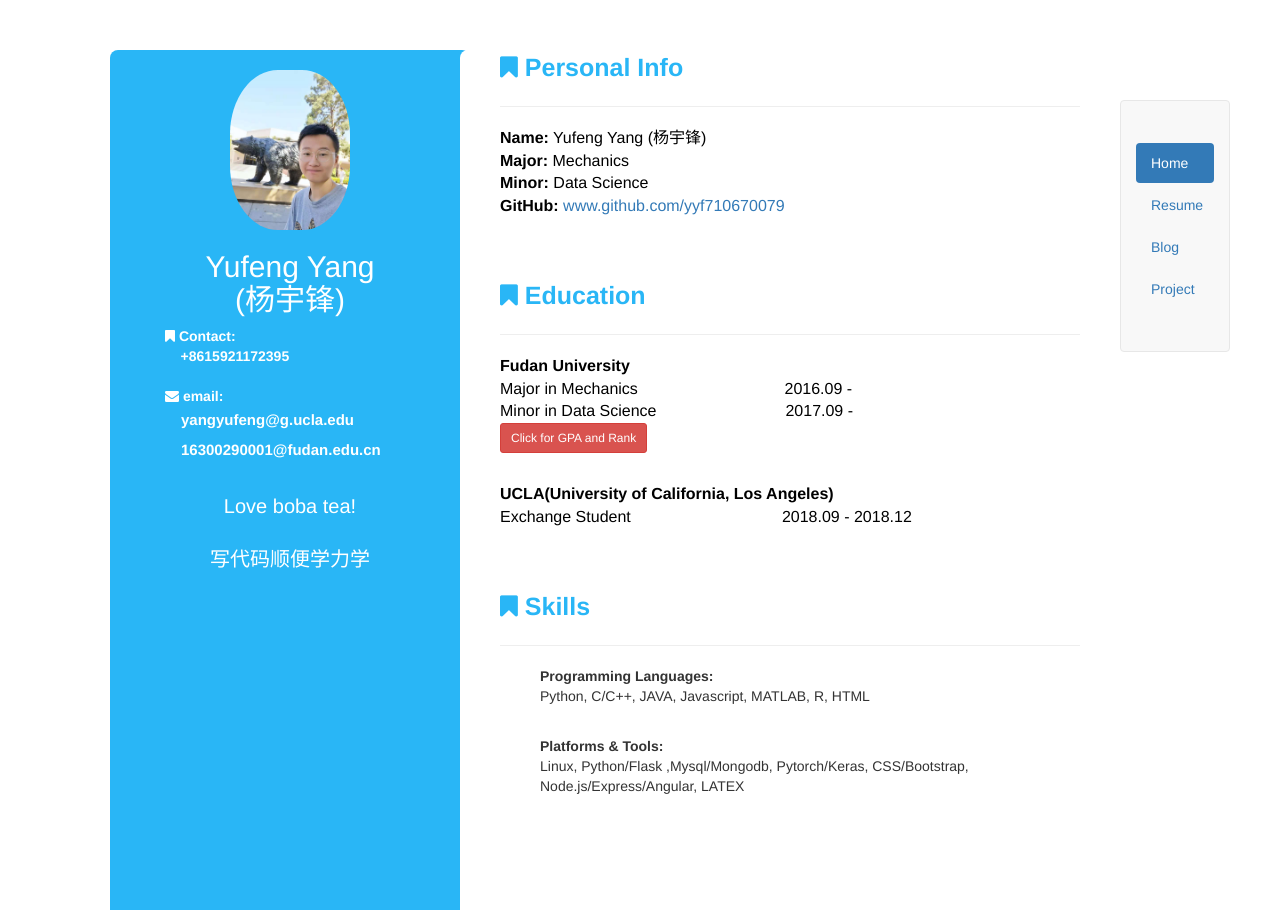
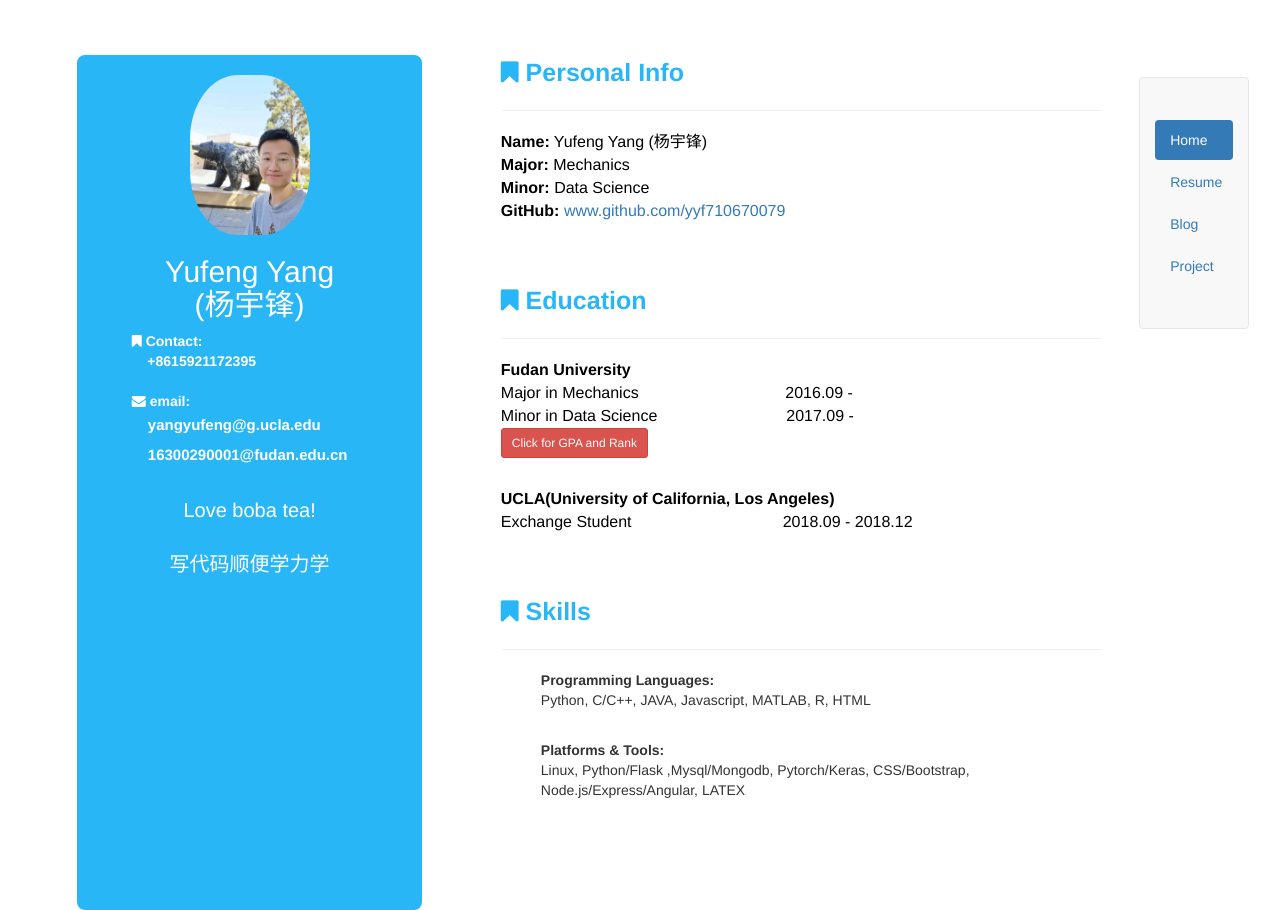
Before and after one commit to yfyang16/myweb, a Flask app: page / in a window 1280 px wide. Run offline with Flask 2, Linux system fonts and the light colour scheme; some libraries are stand-ins or nearby versions.

Commit message:
proportion

```diff
--- a/app/static/css/cv.css
+++ b/app/static/css/cv.css
@@ -1,9 +1,12 @@
 html{font-size:10px}
 .nvb {
-    border-radius: 0.4rem;
+    border-radius: 4px;
     width: 11rem;
     float:right;
     margin-right: 5rem;
     margin-top: 5rem;
+    position:fixed;
+    top: 3%;
+    left: 89%;
 
 }
--- a/app/static/css/index.css
+++ b/app/static/css/index.css
@@ -11,16 +11,20 @@ html{font-size:10px}
     float:right;
     margin-right: 5rem;
     margin-top: 5rem;
+    position:fixed;
+    top: 3%;
+    left: 89%;
+
 }
 
 .container {
   border-radius: 0.8rem;
-  height: 100%;
-  width: 36rem;
+  height: 94%;
+  width: 27%;
   position: fixed;
   z-index: 1;
-  top: 5rem;
-  left: 11rem;
+  top: 6%;
+  left: 6%;
   background-color: #29B6F6;
   overflow-x: hidden;
 }
@@ -35,12 +39,12 @@ html{font-size:10px}
 
 .rightbar {
   border-radius: 0.8rem;
-  height: 100%;
-  width: 62rem;
+  height: 96%;
+  width: 50%;
   position: fixed;
   z-index: 1;
-  top: 5rem;
-  left: 46rem;
+  top: 6%;
+  left: 36%;
   background-color: white;
   overflow-x: hidden;
 }
@@ -124,3 +128,8 @@ html{font-size:10px}
 #ski {
     padding-top: 6rem;
 }
+
+body {
+    min-width: 1200px;
+    overflow:scroll;
+}
--- a/app/templates/base.html
+++ b/app/templates/base.html
@@ -6,7 +6,7 @@
     <meta charset="UTF-8">
     <title>index</title>
 
-    <meta name="viewport" content="width=device-width, initial-scale=1.0, maximum-scale=1.0, user-scalable=0">
+    <meta name="viewport" content="width=device-width, initial-scale=1.0, minimum-scale=0.5, maximum-scale=2.0, user-scalable=yes" />
 
     <!-- Bootstrap CSS -->
     <link rel="stylesheet" href="https://cdn.jsdelivr.net/npm/bootstrap@3.3.7/dist/css/bootstrap.min.css" integrity="sha384-BVYiiSIFeK1dGmJRAkycuHAHRg32OmUcww7on3RYdg4Va+PmSTsz/K68vbdEjh4u" crossorigin="anonymous">
--- a/app/templates/index.html
+++ b/app/templates/index.html
@@ -4,7 +4,7 @@
     <meta charset="UTF-8">
     <title>index</title>
 
-    <meta name="viewport" content="width=device-width, initial-scale=1.0, maximum-scale=1.0, user-scalable=0">
+    <meta name="viewport" content="width=device-width, minimum-scale=0.5, maximum-scale=2.0, user-scalable=yes" />
 
     <!-- Bootstrap CSS -->
     <link rel="stylesheet" href="https://cdn.jsdelivr.net/npm/bootstrap@3.3.7/dist/css/bootstrap.min.css" integrity="sha384-BVYiiSIFeK1dGmJRAkycuHAHRg32OmUcww7on3RYdg4Va+PmSTsz/K68vbdEjh4u" crossorigin="anonymous">
```
